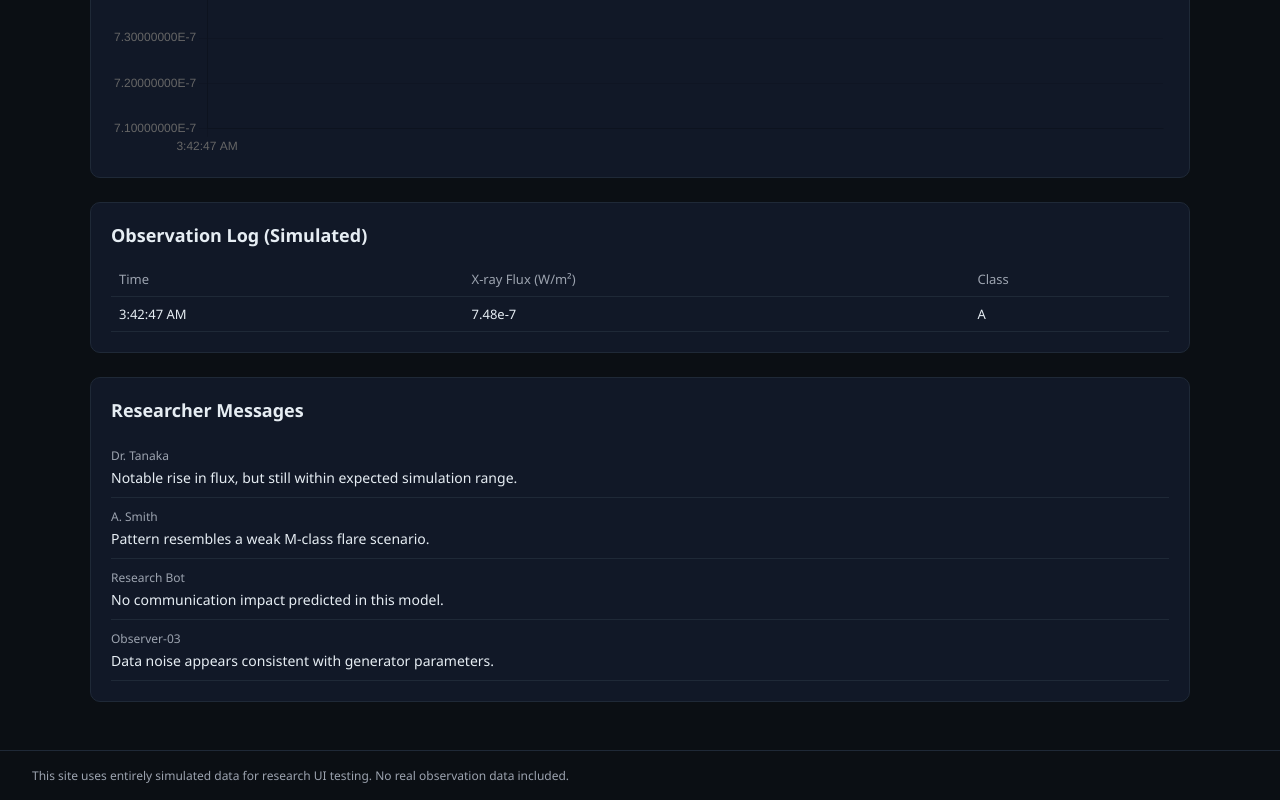
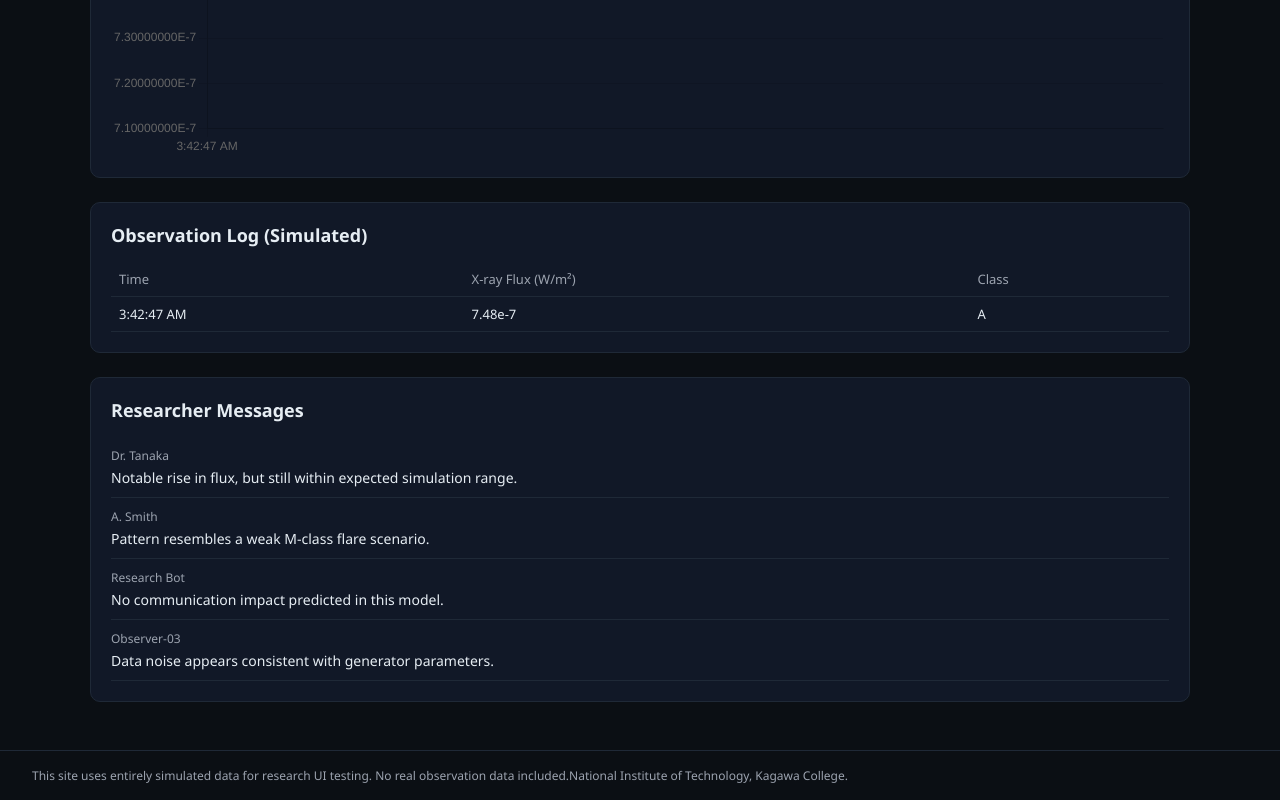
Before and after one commit to akiy2009/akiy2009.github.io, a plain HTML site: page kagawa/testsite.html in a window 1280 px wide. Shown: the part 619-1419 px from the top of the page. Drawn offline with nearby package versions, Linux system fonts and the light colour scheme.

Commit message:
testsite.html を更新

```diff
--- a/kagawa/testsite.html
+++ b/kagawa/testsite.html
@@ -174,7 +174,7 @@
   </main>
 
   <footer>
-    This site uses entirely simulated data for research UI testing. No real observation data included.
+    This site uses entirely simulated data for research UI testing. No real observation data included.National Institute of Technology, Kagawa College.
   </footer>
 
   <script>
```
